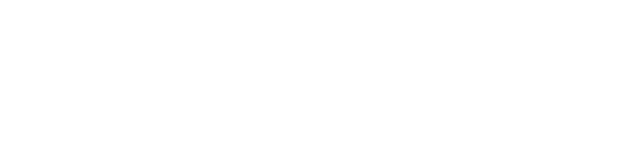
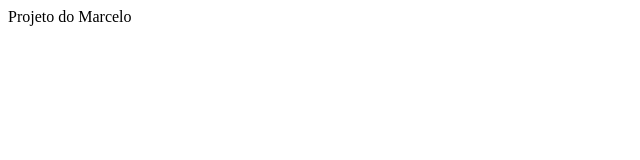
Before and after one commit to EstevezM/Curco-Git, a plain HTML site: page index.html in a window 1280 px wide. Shown: the whole page, without its empty margins (0-640 px from the left). Drawn offline with Linux system fonts and the light colour scheme.

Commit message:
Titulo da pagina

```diff
--- a/index.html
+++ b/index.html
@@ -1,5 +1,6 @@
 <html>
 	<header>
+	Projeto do Marcelo
 	</header>
 	<body>
 	</body>
```
